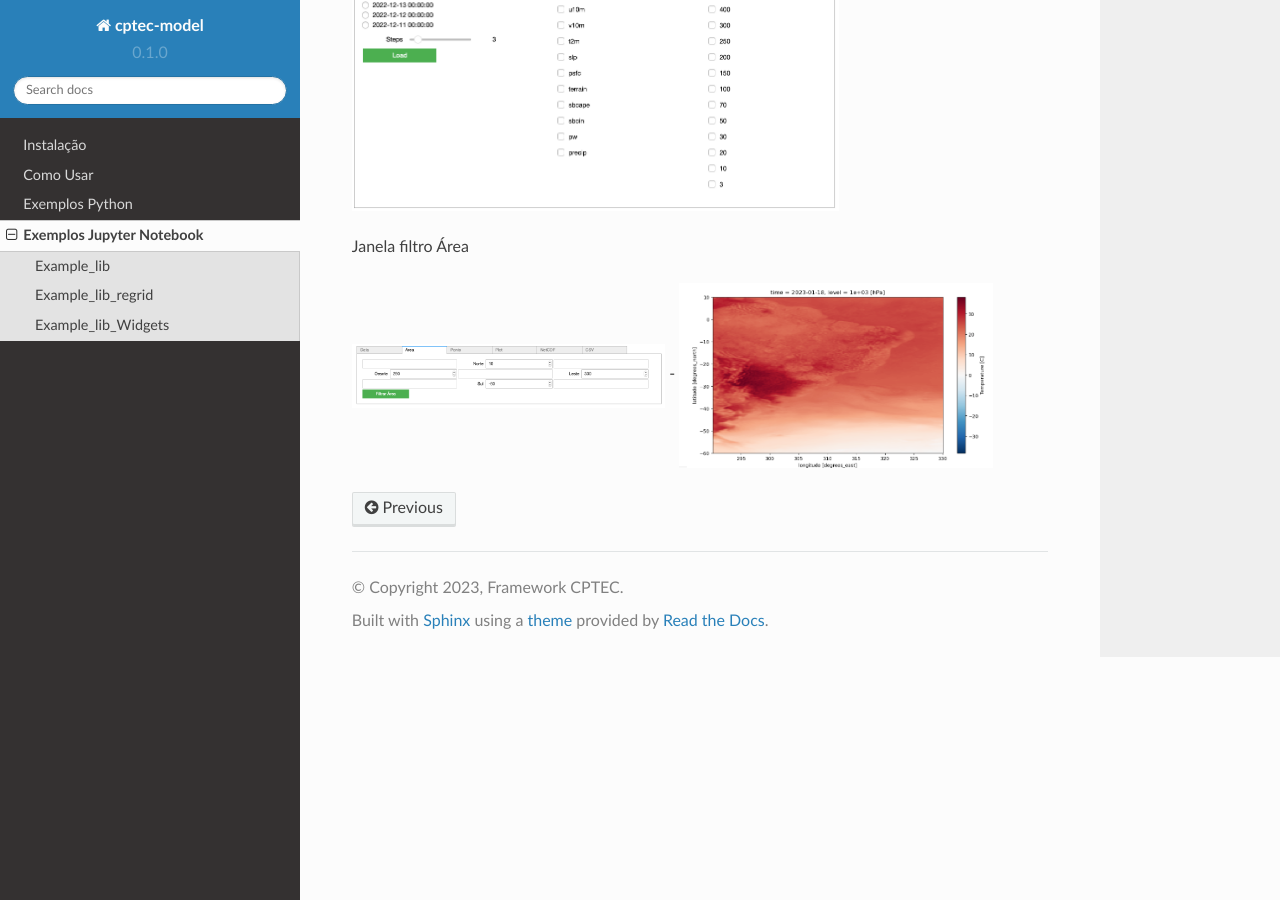
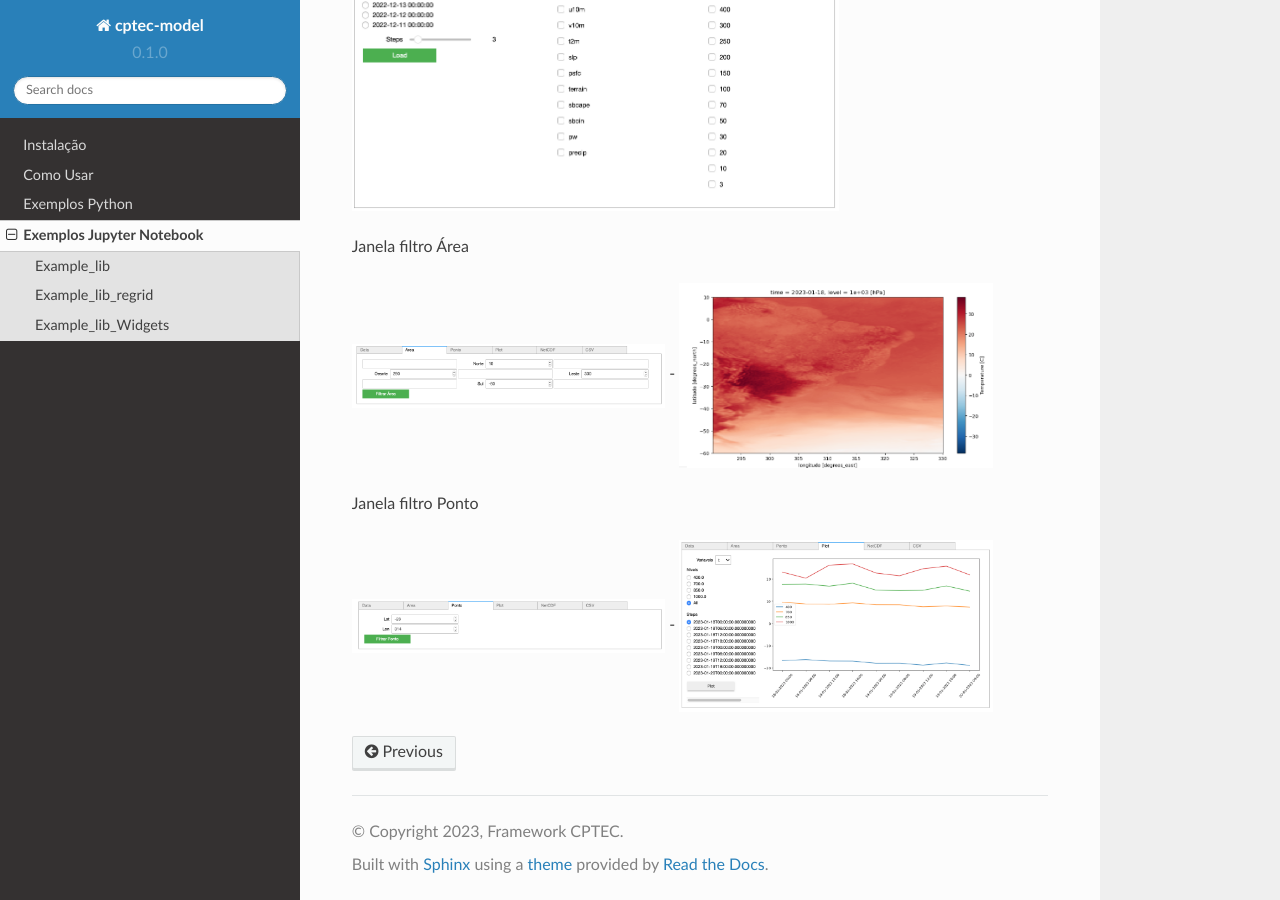
Before and after one commit to framework-CPTEC/tutorial, a Sphinx documentation site: the page built from docs/source/exampleNotebook.rst, in a window 1280 px wide and 900 px high, scrolled down 1521 px. Built offline with Sphinx 7.4.7 and the Read the Docs theme 2.0.0, drawn with Linux system fonts in a browser that asks for light colours; pages that are not in the unit, such as notebooks, are missing from menus.

Commit message:
Update exampleNotebook.rst

```diff
--- a/docs/source/exampleNotebook.rst
+++ b/docs/source/exampleNotebook.rst
@@ -69,8 +69,6 @@ Janela de Recuperação de Dados - Escolher  data, campo/campos, nivel/nîveis e
    :width: 70%
 
 
-
-
 Janela filtro Área
 
 |pic31| - |pic32|
@@ -80,3 +78,14 @@ Janela filtro Área
 
 .. |pic32| image:: _static/ex_3_2.png
    :width: 45%
+
+
+Janela filtro Ponto
+
+|pic33| - |pic34|
+
+.. |pic33| image:: _static/ex_3_3.png
+   :width: 45%
+
+.. |pic34| image:: _static/ex_3_4.png
+   :width: 45%
```
